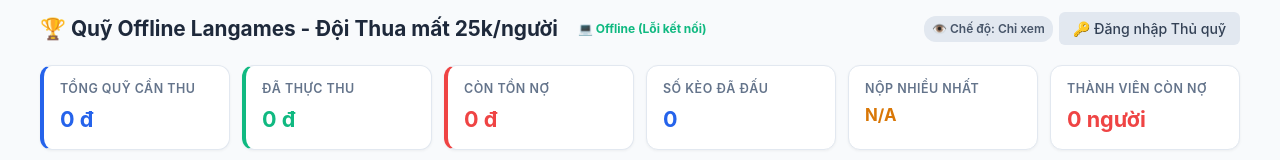
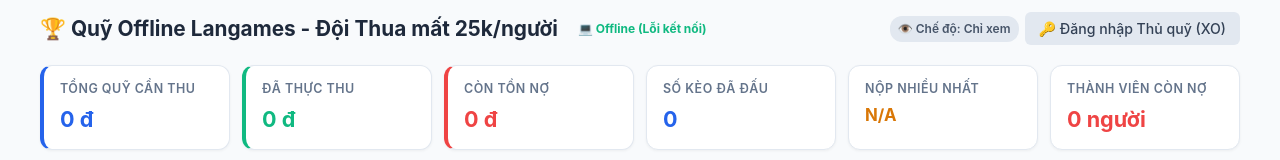
Before and after one commit to kjmxoan/quy-langames, a plain HTML site: page index.html in a window 1280 px wide. Shown: the top 160 px of the page. Drawn offline with Linux system fonts and the light colour scheme; no server answers.

Commit message:
rename thủ quỹ

```diff
--- a/index.html
+++ b/index.html
@@ -544,7 +544,7 @@
             body.classList.remove('is-admin');
             roleTag.className = "role-badge role-viewer";
             roleTag.innerText = "👁️ Chế độ: Chỉ xem";
-            authBtn.innerText = "🔑 Đăng nhập Thủ quỹ";
+            authBtn.innerText = "🔑 Đăng nhập Thủ quỹ (XO)";
         }
         renderAll();
     }
```
